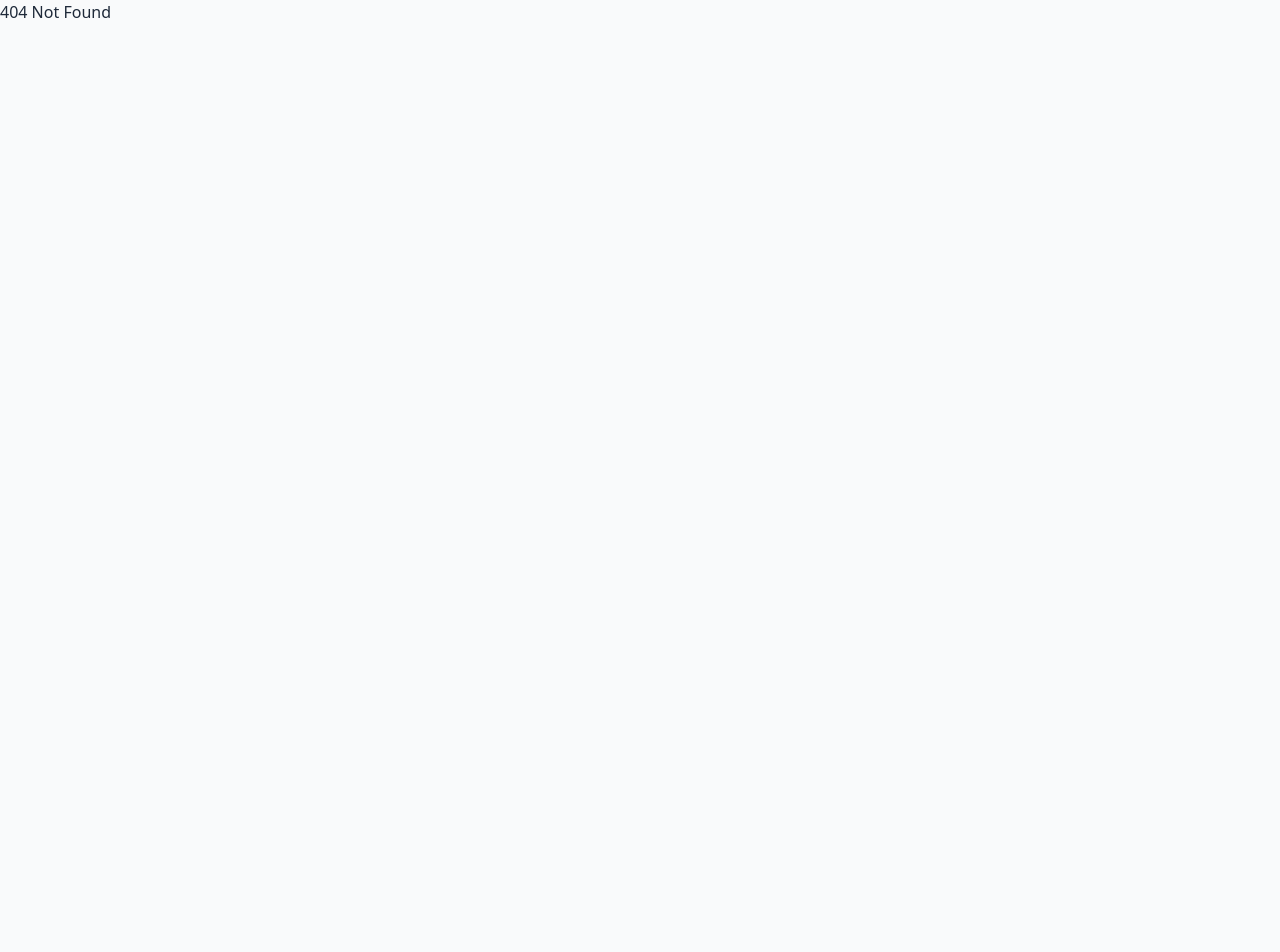
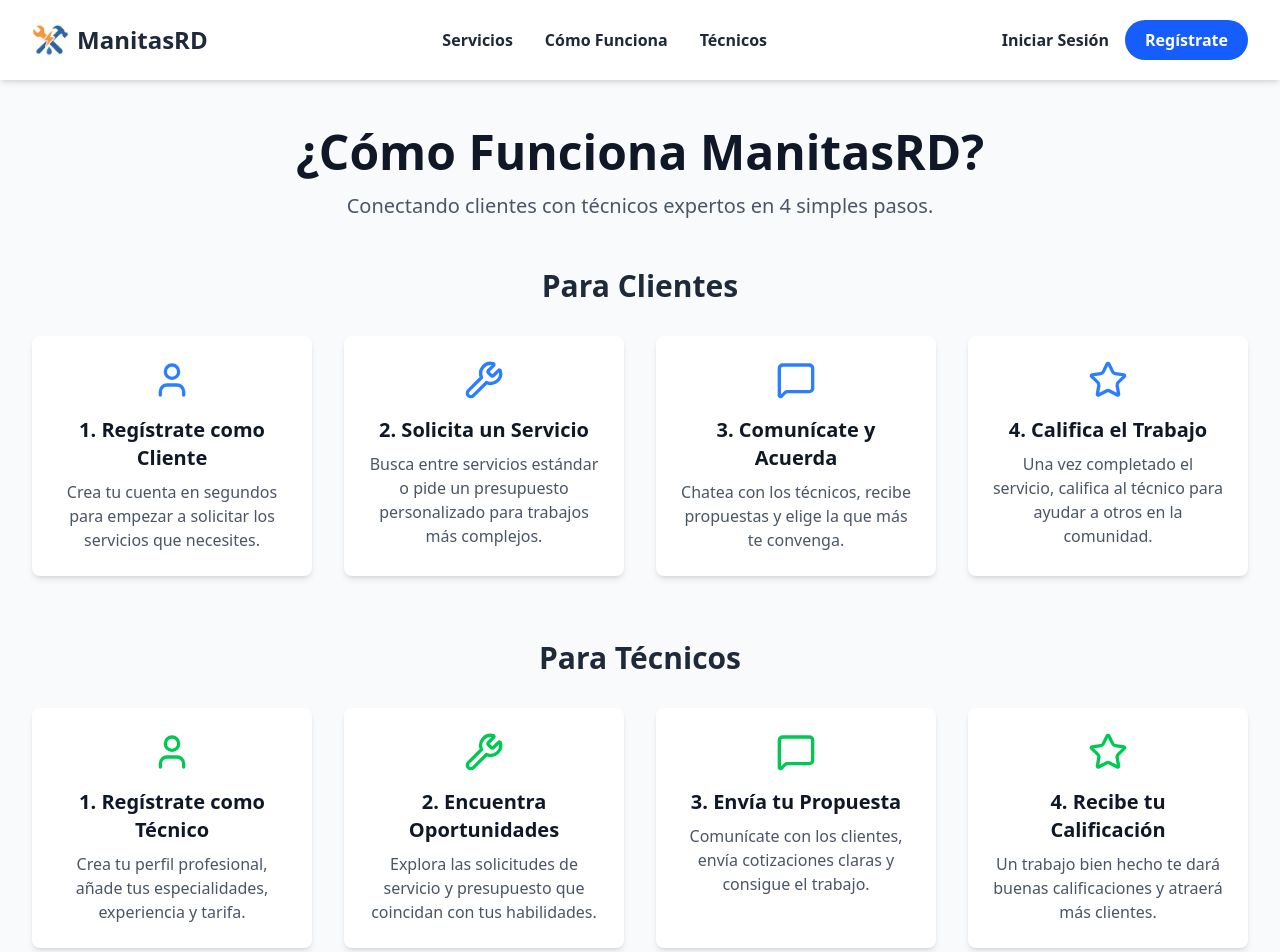
Before and after one commit to vmhowley/ManitasRd, a React (Vite) app: page /how-it-works in a window 1280 px wide. Before the commit this address had no page. Shown: the top 952 px of the page. Before the commit the page ends 800 px from the top, so only its background shows below. Built offline with nearby package versions, Linux system fonts and the light colour scheme.

Commit message:
feat: Agregar página "Cómo Funciona" y actualizar rutas

```diff
--- a/src/components/layout/Header.tsx
+++ b/src/components/layout/Header.tsx
@@ -11,7 +11,7 @@ export const Header = () => {
 
   const navLinks = [
     { name: 'Servicios', path: '/#services' },
-    { name: 'Cómo Funciona', path: '/#how-it-works' },
+    { name: 'Cómo Funciona', path: '/how-it-works' },
     { name: 'Técnicos', path: '/#technicians' },
   ];
 
--- a/src/pages/Home.tsx
+++ b/src/pages/Home.tsx
@@ -113,8 +113,8 @@ export const Home = () => {
       <Header />
 
       {/* Hero Section */}
-      <section className="relative h-[50vh] bg-cover bg-center text-white" style={{ backgroundImage: "url('https://images.pexels.com/photos/5691533/pexels-photo-5691533.jpeg?auto=compress&cs=tinysrgb&w=1260&h=750&dpr=1')" }}>
-        <div className="absolute inset-0 bg-black bg-opacity-50 flex flex-col items-center justify-center text-center p-4">
+      <section className="relative h-[50vh] bg-cover bg-center text-white" style={{ backgroundImage: "url('https://static.vecteezy.com/system/resources/previews/051/088/564/non_2x/technical-support-customer-help-online-tech-support-customer-service-technology-concept-background-with-circuit-board-connections-tech-icons-wireframe-hand-pressing-button-vector.jpg')" }}>
+        <div className="absolute inset-0 bg-gradient-to-r from-gray-900 to-gray-800/90 flex flex-col items-center justify-center text-center p-4">
           <h1 className="text-4xl md:text-6xl font-extrabold mb-6 leading-tight">
             Servicios a domicilio, <br />
             <span className="text-yellow-400">a un clic de distancia.</span>
@@ -127,7 +127,7 @@ export const Home = () => {
                 placeholder="¿Qué servicio necesitas? (ej. plomería, electricista)"
                 value={searchQuery}
                 onChange={(e) => setSearchQuery(e.target.value)}
-                className="w-full pl-14 pr-4 py-4 border-none rounded-full shadow-2xl text-lg text-gray-900 placeholder-gray-500 focus:ring-4 focus:ring-blue-500 focus:outline-none"
+                className="w-full pl-14 pr-4 py-4 border rounded-full shadow-2xl text-lg text-gray-900 placeholder-gray-500 focus:ring-4 focus:ring-blue-500 focus:outline-none transition-shadow duration-300 ease-in-out"
               />
             </div>
           </form>
--- /dev/null
+++ b/src/pages/HowItWorks.tsx
@@ -0,0 +1,95 @@
+import React from 'react';
+import { Header } from '../components/layout/Header';
+import { Footer } from '../components/layout/Footer';
+import { User, Wrench, MessageSquare, Star } from 'lucide-react';
+
+const HowItWorks: React.FC = () => {
+  const clientSteps = [
+    {
+      icon: <User size={40} className="text-blue-500" />,
+      title: '1. Regístrate como Cliente',
+      description: 'Crea tu cuenta en segundos para empezar a solicitar los servicios que necesites.',
+    },
+    {
+      icon: <Wrench size={40} className="text-blue-500" />,
+      title: '2. Solicita un Servicio',
+      description: 'Busca entre servicios estándar o pide un presupuesto personalizado para trabajos más complejos.',
+    },
+    {
+      icon: <MessageSquare size={40} className="text-blue-500" />,
+      title: '3. Comunícate y Acuerda',
+      description: 'Chatea con los técnicos, recibe propuestas y elige la que más te convenga.',
+    },
+    {
+      icon: <Star size={40} className="text-blue-500" />,
+      title: '4. Califica el Trabajo',
+      description: 'Una vez completado el servicio, califica al técnico para ayudar a otros en la comunidad.',
+    },
+  ];
+
+  const technicianSteps = [
+    {
+      icon: <User size={40} className="text-green-500" />,
+      title: '1. Regístrate como Técnico',
+      description: 'Crea tu perfil profesional, añade tus especialidades, experiencia y tarifa.',
+    },
+    {
+      icon: <Wrench size={40} className="text-green-500" />,
+      title: '2. Encuentra Oportunidades',
+      description: 'Explora las solicitudes de servicio y presupuesto que coincidan con tus habilidades.',
+    },
+    {
+      icon: <MessageSquare size={40} className="text-green-500" />,
+      title: '3. Envía tu Propuesta',
+      description: 'Comunícate con los clientes, envía cotizaciones claras y consigue el trabajo.',
+    },
+    {
+      icon: <Star size={40} className="text-green-500" />,
+      title: '4. Recibe tu Calificación',
+      description: 'Un trabajo bien hecho te dará buenas calificaciones y atraerá más clientes.',
+    },
+  ];
+
+  return (
+    <div className="min-h-screen bg-gray-50">
+      <Header />
+      <main className="py-12 px-4 sm:px-6 lg:px-8">
+        <div className="text-center mb-12">
+          <h1 className="text-4xl font-extrabold text-gray-900 sm:text-5xl">¿Cómo Funciona ManitasRD?</h1>
+          <p className="mt-4 text-xl text-gray-600">Conectando clientes con técnicos expertos en 4 simples pasos.</p>
+        </div>
+
+        {/* For Clients */}
+        <section className="mb-16">
+          <h2 className="text-3xl font-bold text-center text-gray-800 mb-8">Para Clientes</h2>
+          <div className="grid md:grid-cols-2 lg:grid-cols-4 gap-8">
+            {clientSteps.map((step, index) => (
+              <div key={index} className="bg-white p-6 rounded-lg shadow-md text-center">
+                <div className="flex justify-center mb-4">{step.icon}</div>
+                <h3 className="text-xl font-semibold text-gray-900 mb-2">{step.title}</h3>
+                <p className="text-gray-600">{step.description}</p>
+              </div>
+            ))}
+          </div>
+        </section>
+
+        {/* For Technicians */}
+        <section>
+          <h2 className="text-3xl font-bold text-center text-gray-800 mb-8">Para Técnicos</h2>
+          <div className="grid md:grid-cols-2 lg:grid-cols-4 gap-8">
+            {technicianSteps.map((step, index) => (
+              <div key={index} className="bg-white p-6 rounded-lg shadow-md text-center">
+                <div className="flex justify-center mb-4">{step.icon}</div>
+                <h3 className="text-xl font-semibold text-gray-900 mb-2">{step.title}</h3>
+                <p className="text-gray-600">{step.description}</p>
+              </div>
+            ))}
+          </div>
+        </section>
+      </main>
+      <Footer />
+    </div>
+  );
+};
+
+export default HowItWorks;
--- a/src/routes/AppRoutes.tsx
+++ b/src/routes/AppRoutes.tsx
@@ -2,6 +2,7 @@ import { Routes, Route } from 'react-router-dom';
 import { Home } from '../pages/Home';
 import { Login } from '../pages/Login';
 import { Register } from '../pages/Register';
+import HowItWorks from '../pages/HowItWorks';
 // import { LandingPage } from '../pages/LandingPage';
 import { ClientDashboard } from '../pages/ClientDashboard';
 import { TechnicianDashboard } from '../pages/TechnicianDashboard';
@@ -22,6 +23,7 @@ const AppRoutes: React.FC = () => {
     <Routes>
       <Route path="/login" element={<Login />} />
       <Route path="/register" element={<Register />} />
+      <Route path="/how-it-works" element={<HowItWorks />} />
       {/* <Route path="/" element={<LandingPage />} /> */}
       <Route path="/" element={<Home />} />
 
--- a/tailwind.config.js
+++ b/tailwind.config.js
@@ -2,7 +2,13 @@
 export default {
   content: ['./index.html', './src/**/*.{js,ts,jsx,tsx}'],
   theme: {
-    extend: {},
+    extend: {
+      colors: {
+        'custom-blue': '#007BFF',
+        'custom-green': '#28A745',
+        'custom-purple': '#6f42c1',
+      },
+    },
   },
   plugins: [],
 };
```
